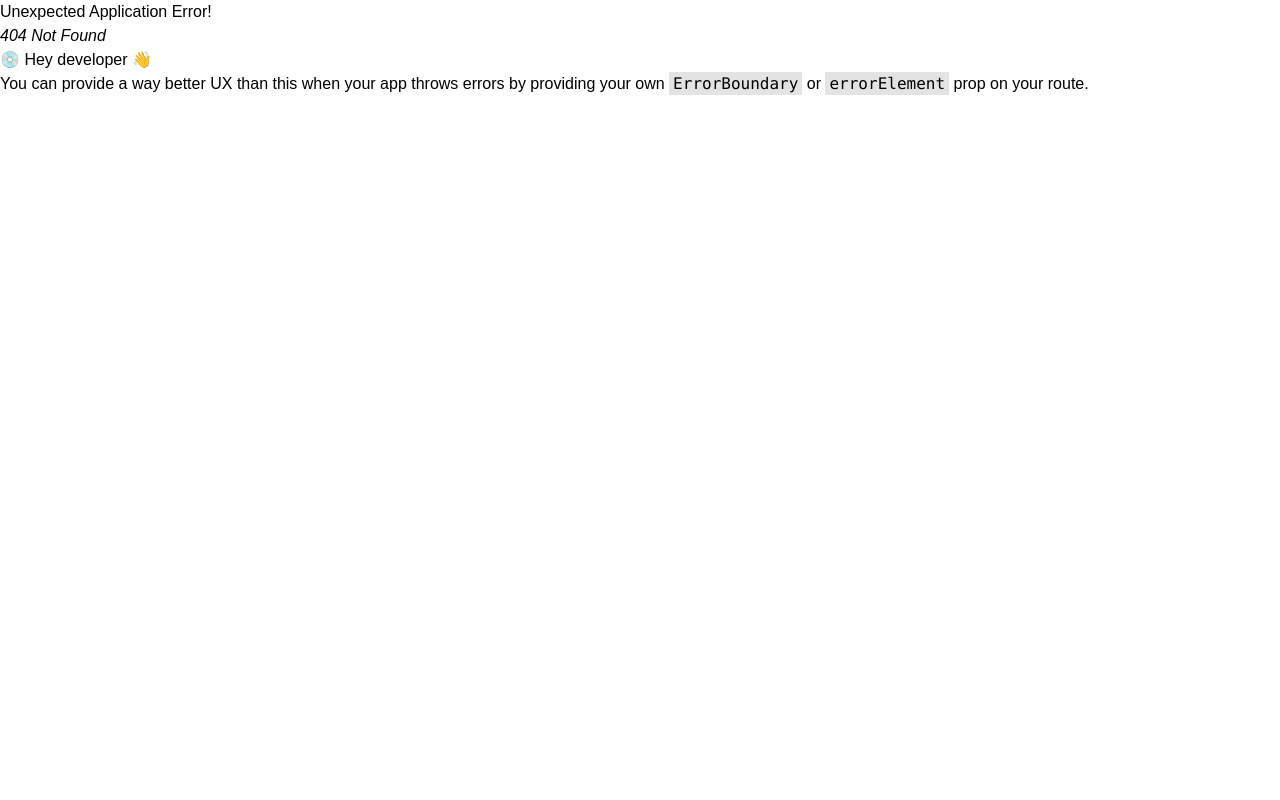
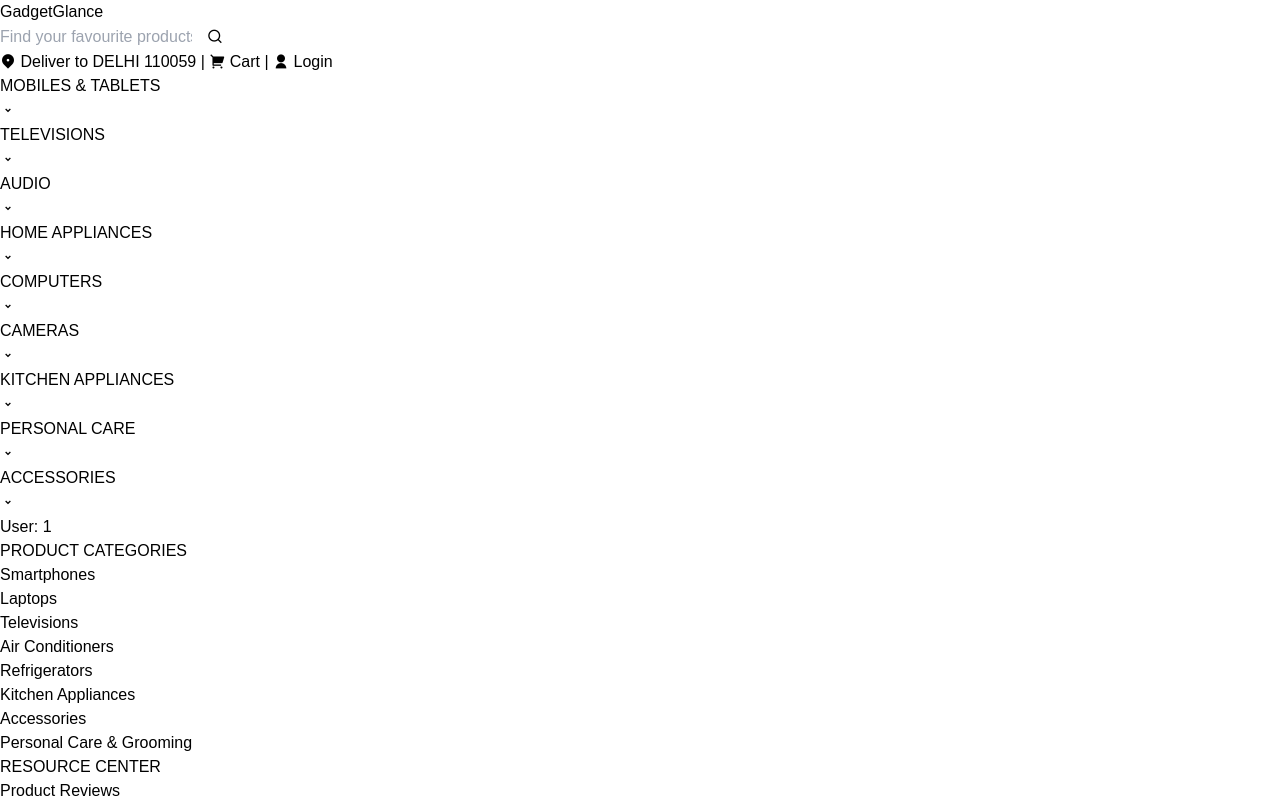
Before and after one commit to Amankumar-02/Gadget-Glance, a React (Vite) app: page /productInfo/1 in a window 1280 px wide. Before the commit this address had no page. Shown: the top 800 px of the page. Built offline with nearby package versions, Linux system fonts and the light colour scheme; no server answers.

Commit message:
productInfoPage component added

```diff
--- a/src/components/ProductCard/ProductCard.jsx
+++ b/src/components/ProductCard/ProductCard.jsx
@@ -1,9 +1,11 @@
 import { IMG_URL } from "../../utils/constant";
+import { useNavigate, Link } from "react-router-dom";
 
 function ProductCard({items}) {
-    const {teaserType, imageUrl, name, sellingPrice, mrp, discount, hasPP} = items
+    const {teaserType, imageUrl, name, sellingPrice, mrp, discount, hasPP, skuId, url} = items;
   return (
     <>
+    <Link to={"/productInfo/" + url.replaceAll("/", "_")} target="_blank">
       <div className="productItemHover relative">
         {!teaserType ? null : (
           <>
@@ -36,6 +38,7 @@
           ) : null}
         </div>
       </div>
+    </Link>
     </>
   );
 }
--- /dev/null
+++ b/src/components/ProductInfoPage/ProductInfoPage.jsx
@@ -0,0 +1,35 @@
+import "./ProductInfoPage.css";
+import { useState, useEffect } from "react";
+import { useParams } from "react-router-dom";
+
+
+function ProductInfoPage() {
+  const {userId} = useParams();
+    let url = `https://www.reliancedigital.in/rildigitalws/v2/rrldigital/cms/pagedata?pageType=productPage&pageId=productPage&productCode=${userId.slice(-9)}`;
+    let [fetchHomeData, setFetchHomeData] = useState(null);
+  useEffect(() => {
+    const fetchDataFromAPI = async () => {
+      try {
+        const res = await fetch(url);
+        if (!res.ok) {
+          throw new Error("Error Serving Data");
+        } else {
+          const data = await res.json();
+          setFetchHomeData(data?.data);
+          console.log(data);
+        }
+      } catch (error) {
+        console.error("Error fetching data:", error);
+      }
+    };
+    fetchDataFromAPI();
+
+  }, []);
+  return (
+    <>
+    <div className="bg-gray-600 text-white text-3xl">User: {userId.slice(-9)}</div>
+    </>
+  )
+}
+
+export default ProductInfoPage
--- a/src/components/index.js
+++ b/src/components/index.js
@@ -8,5 +8,6 @@
 import ExploreProducts from "./ExploreProducts/ExploreProducts";
 import Shimmer from "./Shimmer/Shimmer";
 import ProductCard from "./ProductCard/ProductCard";
+import ProductInfoPage from "./ProductInfoPage/ProductInfoPage";
 
-export {Header, Footer, Home, Slides, ProductSlider, GreatDeals, BrandSection, ExploreProducts, Shimmer, ProductCard};
+export {Header, Footer, Home, Slides, ProductSlider, GreatDeals, BrandSection, ExploreProducts, Shimmer, ProductCard, ProductInfoPage};
--- a/src/main.jsx
+++ b/src/main.jsx
@@ -2,7 +2,7 @@
 import ReactDOM from 'react-dom/client'
 import App from './App.jsx'
 import './index.css'
-import { Home } from './components/index.js';
+import { Home, ProductInfoPage } from './components/index.js';
 import {RouterProvider, createBrowserRouter, createRoutesFromElements, Route} from 'react-router-dom';
 // import { Provider } from 'react-redux';
 // import { store } from './store/store.js';
@@ -11,6 +11,7 @@
   createRoutesFromElements(
     <Route path='/' element={<App/>}>
       <Route path='/' element={<Home/>}/>
+      <Route path='/productInfo/:userId' element={<ProductInfoPage/>}/>
     </Route>
   )
 )
```
Also changed, not shown: src/components/ProductInfoPage/ProductInfoPage.css (added).
